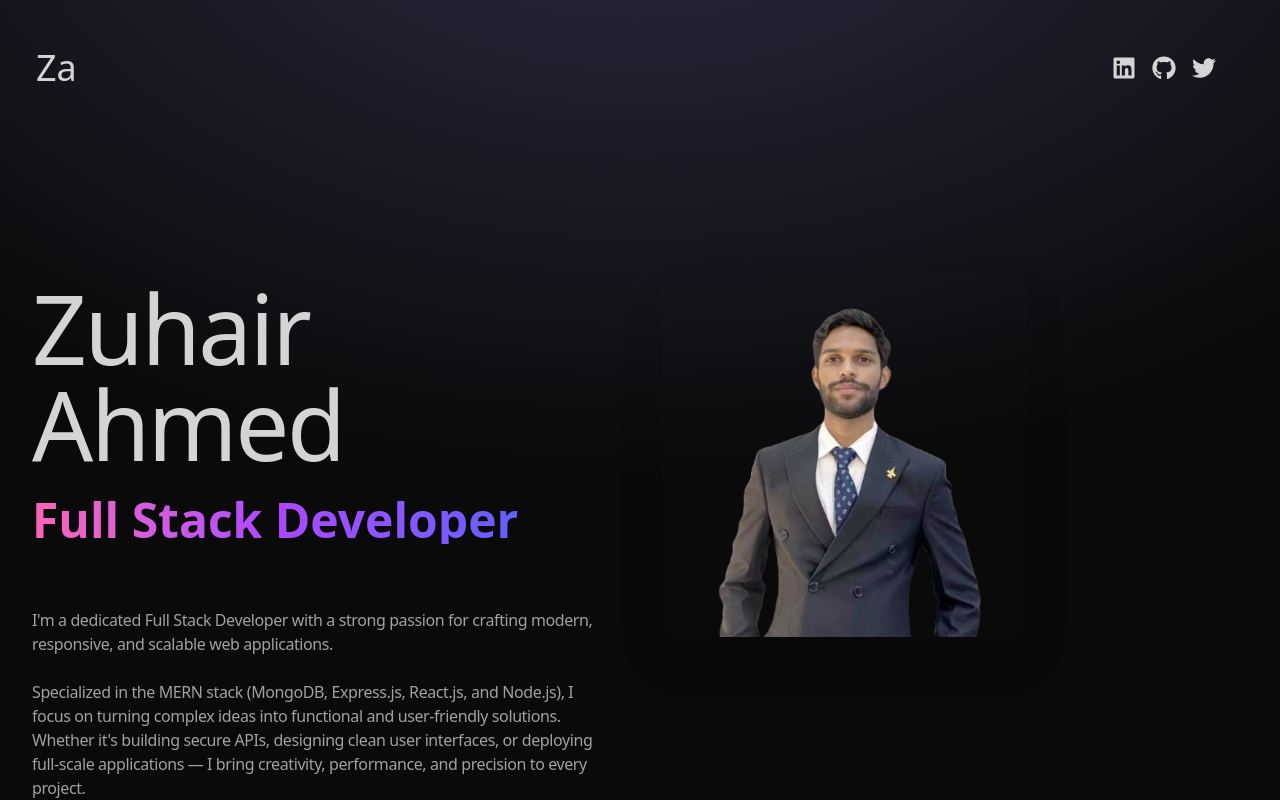
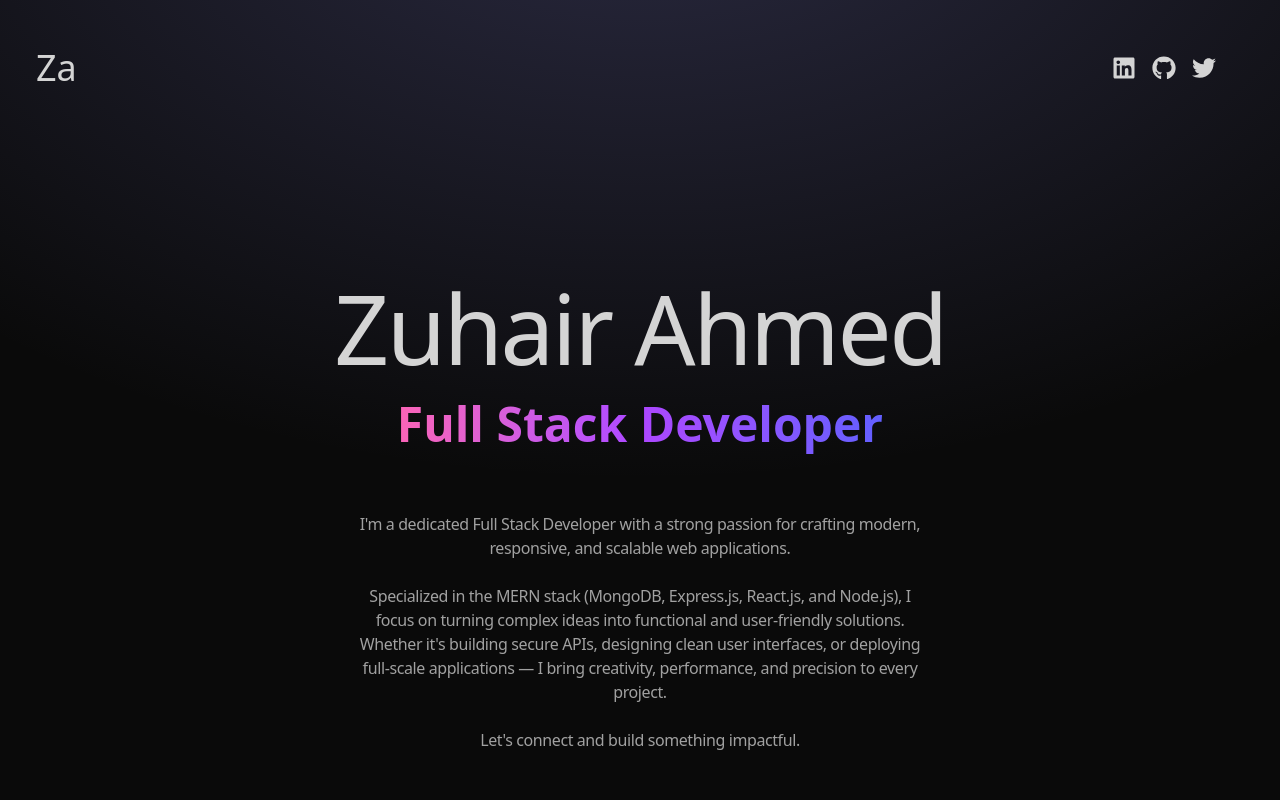
Before and after one commit to Zuhairshad/Portfolio, a React (Vite) app: page / in a window 1280 px wide. Shown: the top 800 px of the page. Built offline with nearby package versions, Linux system fonts and the light colour scheme.

Commit message:
Update Hero.jsx

```diff
--- a/src/Components/Hero.jsx
+++ b/src/Components/Hero.jsx
@@ -1,6 +1,5 @@
 import React, { useRef } from 'react';
 import { HERO_CONTENT } from '../constants';
-import profilePic from '../assets/1.png'; // Make sure this path points to your image
 import { motion, useInView } from 'framer-motion';
 
 const Hero = () => {
@@ -9,17 +8,16 @@ const Hero = () => {
 
   return (
     <div ref={ref} className='border-b border-neutral-900 pb-4 lg:mb-35'>
-      <div className='flex flex-wrap'>
+      <div className='flex flex-col items-center justify-center min-h-[70vh] text-center'>
 
-        {/* Left Side: Text */}
+        {/* Text Content */}
         <motion.div
-          initial={{ x: -100, opacity: 0 }}
-          animate={isInView ? { x: 0, opacity: 1 } : { x: -100, opacity: 0 }}
+          initial={{ y: -50, opacity: 0 }}
+          animate={isInView ? { y: 0, opacity: 1 } : { y: -50, opacity: 0 }}
           transition={{ duration: 0.6 }}
-          className='w-full lg:w-1/2'
+          className='w-full max-w-3xl'
         >
-          <div className='flex flex-col items-center lg:items-start'>
-            <h1 className='pb-6 text-6xl font-thin tracking-tight lg:mt-16 lg:text-8xl text-center lg:text-left'>
+          <h1 className='pb-6 text-6xl font-thin tracking-tight lg:mt-16 lg:text-8xl'>
             Zuhair Ahmed
           </h1>
 
@@ -27,29 +25,15 @@ const Hero = () => {
             initial={{ opacity: 0, y: 20 }}
             animate={isInView ? { opacity: 1, y: 0 } : { opacity: 0, y: 20 }}
             transition={{ delay: 0.3, duration: 0.6 }}
-              className='bg-gradient-to-r from-pink-400 via-purple-500 to-indigo-500 bg-clip-text text-3xl font-semibold text-transparent lg:text-5xl text-center lg:text-left'
+            className='bg-gradient-to-r from-pink-400 via-purple-500 to-indigo-500 bg-clip-text text-3xl font-semibold text-transparent lg:text-5xl'
           >
             Full Stack Developer
           </motion.span>
 
-            <p className='my-4 max-w-xl py-6 font-light tracking-tight text-neutral-400 text-center lg:text-left whitespace-pre-line'>
+          <p className='my-4 max-w-xl py-6 font-light tracking-tight text-neutral-400 whitespace-pre-line mx-auto'>
             {HERO_CONTENT}
           </p>
-          </div>
         </motion.div>
-
-        {/* Right Side: Image */}
-
-        <div className='w-full lg:w-1/2 flex items-start justify-center lg:mt-14 lg:-mt-8 lg:ml-[-100px]'>
-  <div className='w-[60%]'>
-    <img
-      src={profilePic}
-      alt="Profile"
-      className='rounded-2xl w-full h-auto shadow-2xl'
-    />
-  </div>
-</div>
-
 
       </div>
     </div>
```
Lines whose indentation alone changed are shown as unchanged.
